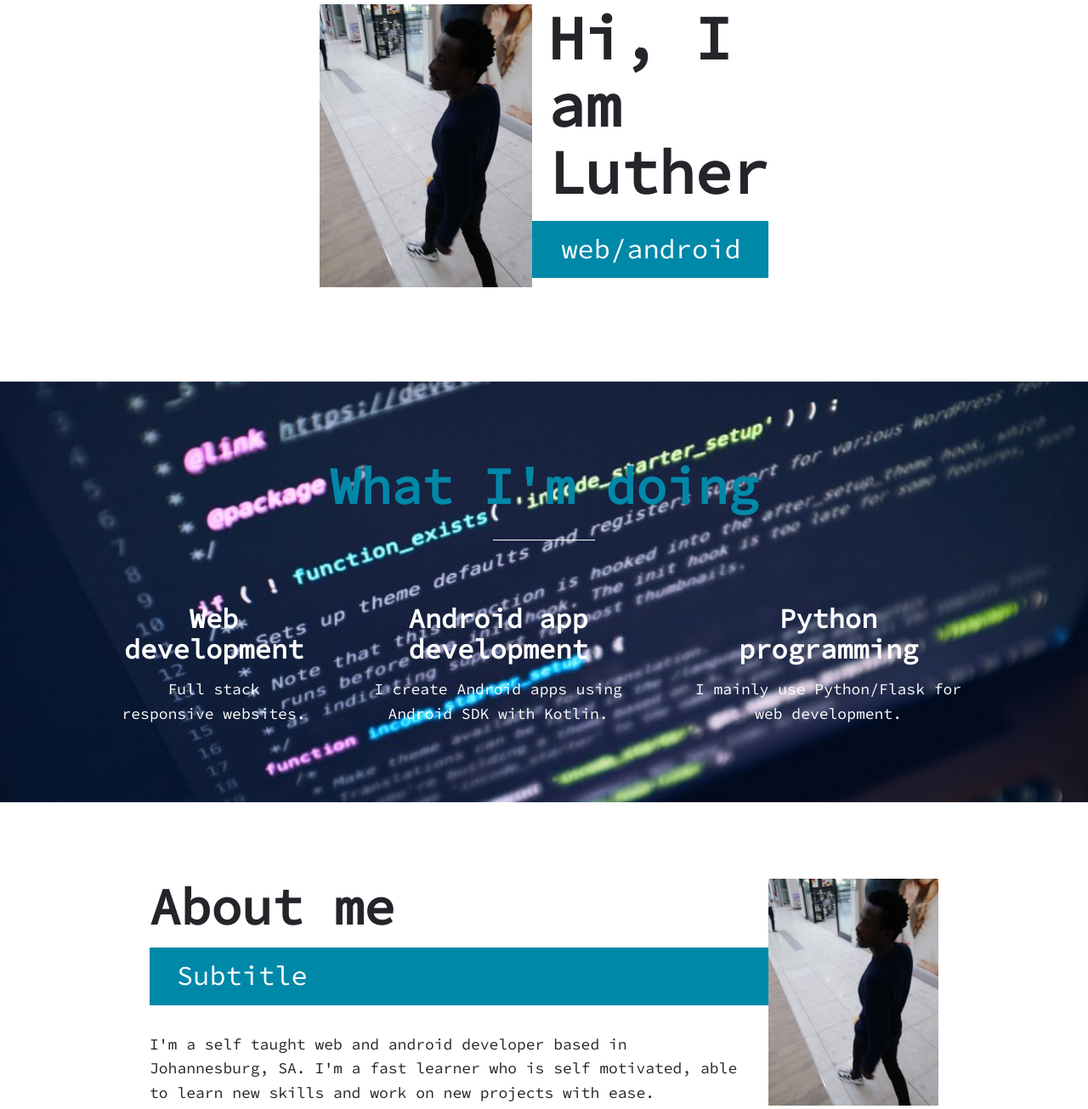
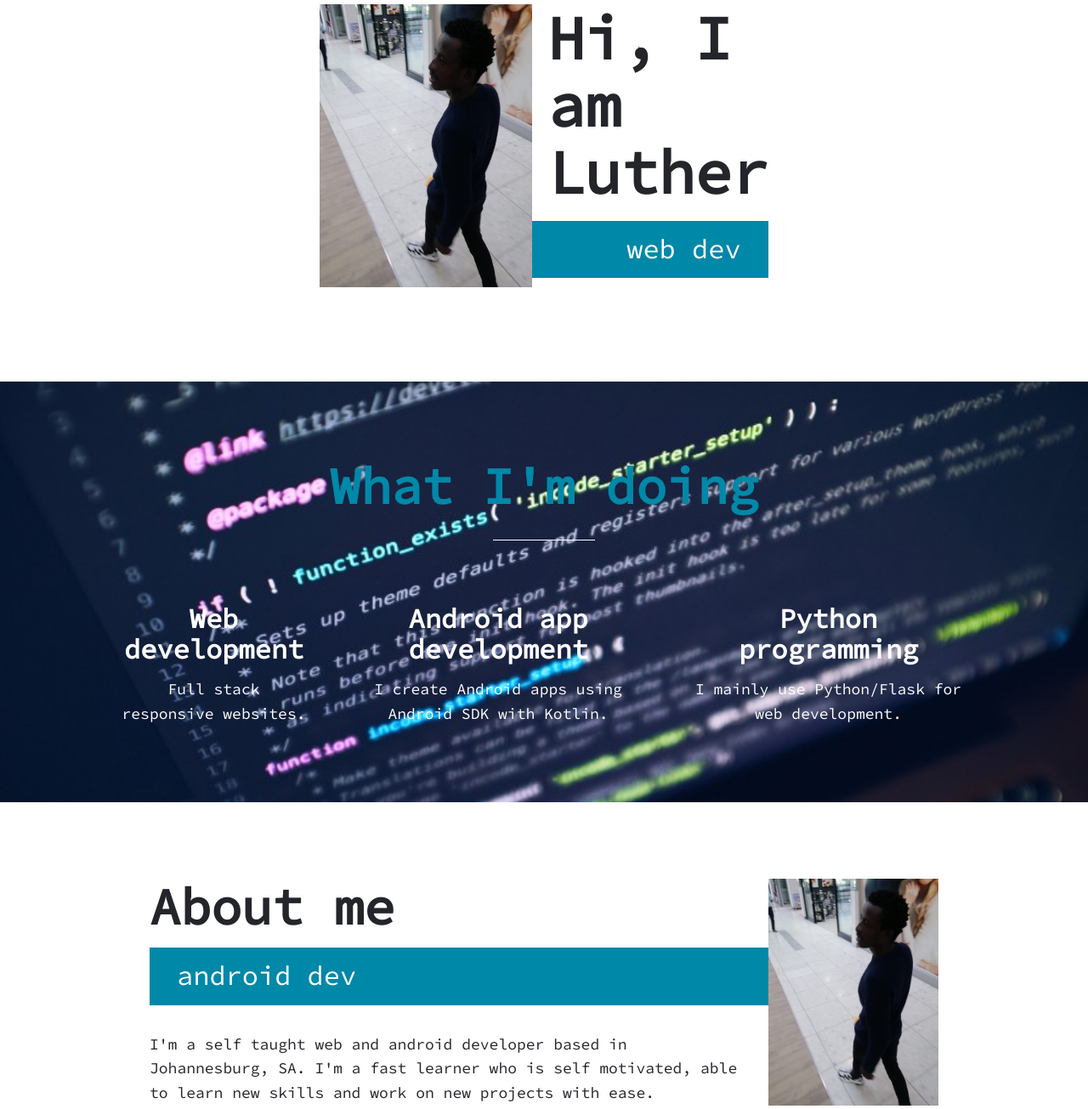
Before and after one commit to lutther/api, a Flask app: page / in a window 1280 px wide. Shown: the part 163-1468 px from the top of the page at 85% size. Run offline with Flask 2, Linux system fonts and the light colour scheme.

Commit message:
updated subttl

```diff
--- a/app/templates/index.html
+++ b/app/templates/index.html
@@ -7,7 +7,7 @@
   <h1 class="section_title section_title-intro">
     Hi, I am Luther
   </h1>
-  <p class="section_subtitle section_subtitle-intro">web/android</p>
+  <p class="section_subtitle section_subtitle-intro">web dev</p>
   <img class="intro_img" src="static/IMG.jpg" alt="my pic">
 </section>
 
@@ -43,7 +43,7 @@
 <!-- About me -->
 <section class="about-me" id="about">
   <h2 class="section_title section_title-about">About me</h2>
-  <p class="section_subtitle section_subtitle-about">Subtitle</p>
+  <p class="section_subtitle section_subtitle-about">android dev</p>
   <div class="about-me_body">
     <p>I'm a self taught web and android developer based in Johannesburg, SA.
         I'm a fast learner who is self motivated, able to learn new skills and
```
